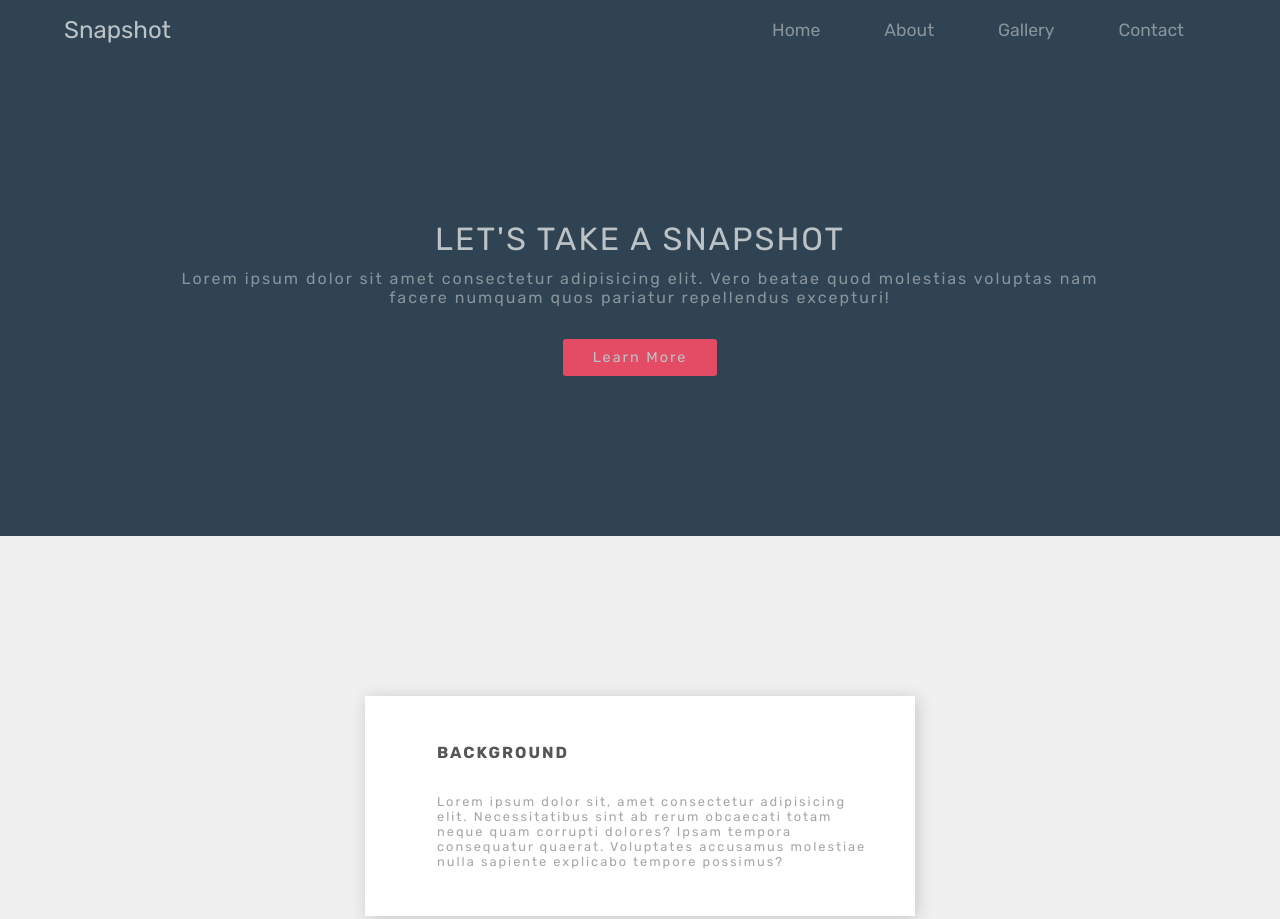
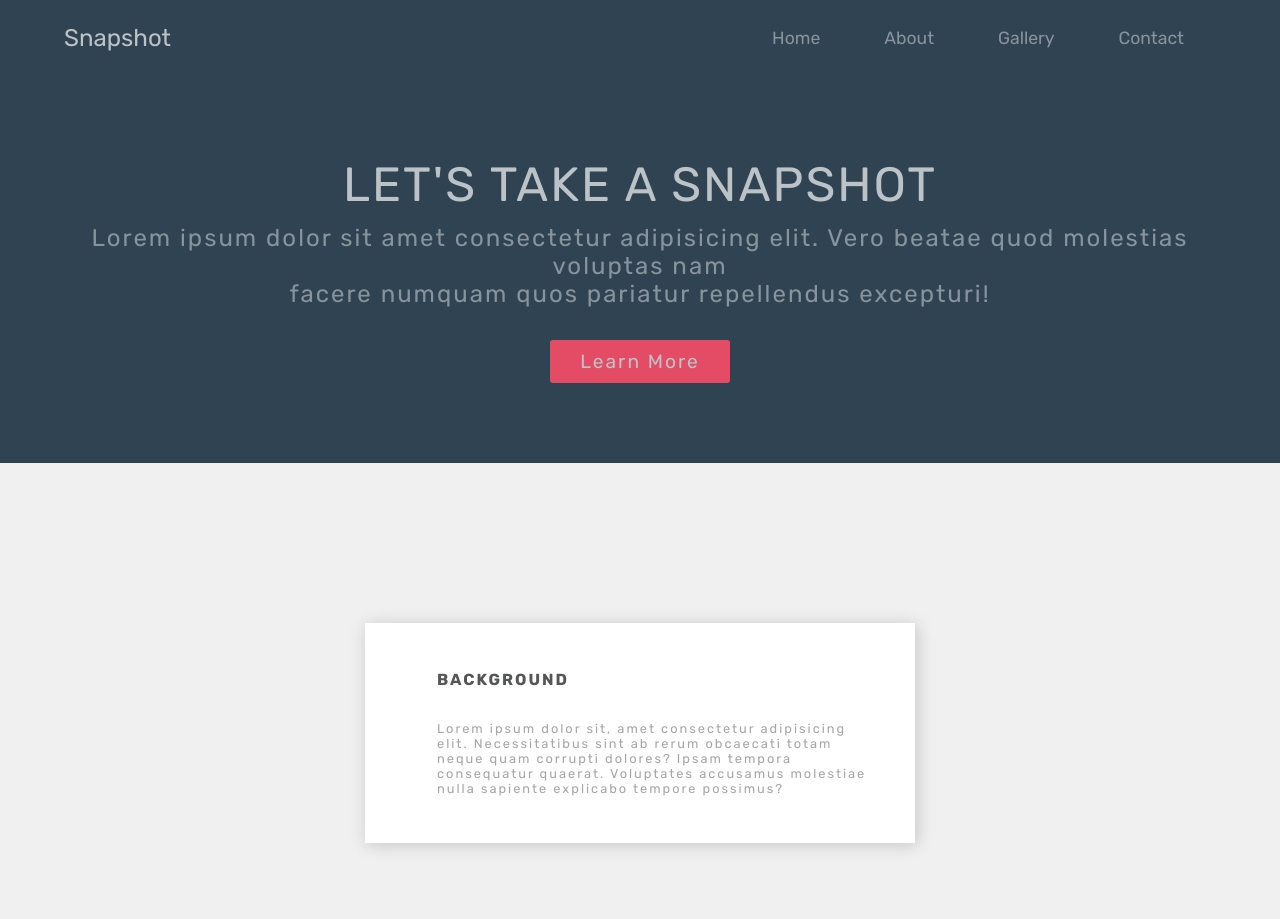
Before and after one commit to CDiala/responsive_website, a plain HTML site: page index.html in a window 1280 px wide. Shown: the top 919 px of the page. Drawn offline with Linux system fonts and the light colour scheme.

Commit message:
hero section is fully responsive.

```diff
--- a/styles.css
+++ b/styles.css
@@ -373,10 +373,18 @@ div.nav-bar {
     padding: 1rem 2rem;
   }
 
-  /*  */
+  /* hero section */
+  div.hero-section {
+    padding: 4rem;
+  }
+
+  div.hero-content-heading h3 {
+    font-size: 1.8rem;
+  }
 }
 
 @media screen and (min-width: 426px) {
+  /* navbar */
   ul.nav-links {
     align-items: center;
     display: flex;
@@ -385,11 +393,36 @@ div.nav-bar {
   }
 
   div.nav-bar {
-    padding: 1rem 4rem;
+    padding: 1.5rem 4rem;
   }
 
   .nav__menu {
     display: none;
+  }
+
+  /* hero section */
+  div.hero-section {
+    padding: 5rem;
+  }
+
+  /* div.hero-content-heading h3 {
+      font-size: 1.8rem;
+    } */
+}
+
+@media screen and (min-width: 1025px) {
+  /* hero */
+  div.hero-content-heading h3 {
+    font-size: 3rem;
+  }
+
+  div.hero-content-heading p {
+    font-size: 1.5rem;
+  }
+
+  /* hero button */
+  div.hero-content-btn a {
+    font-size: 1.2rem;
   }
 }
 
```
